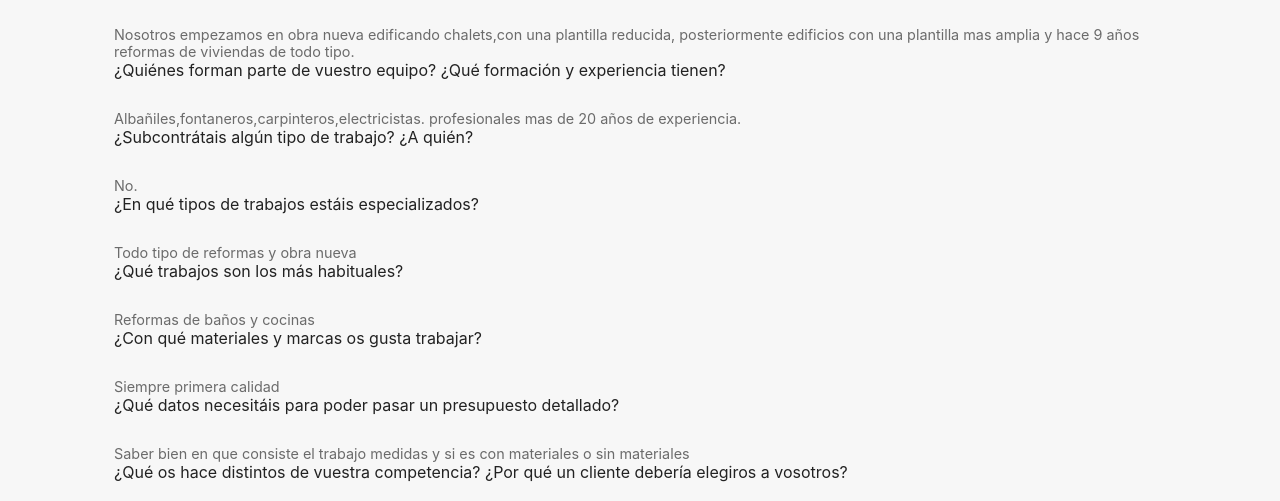
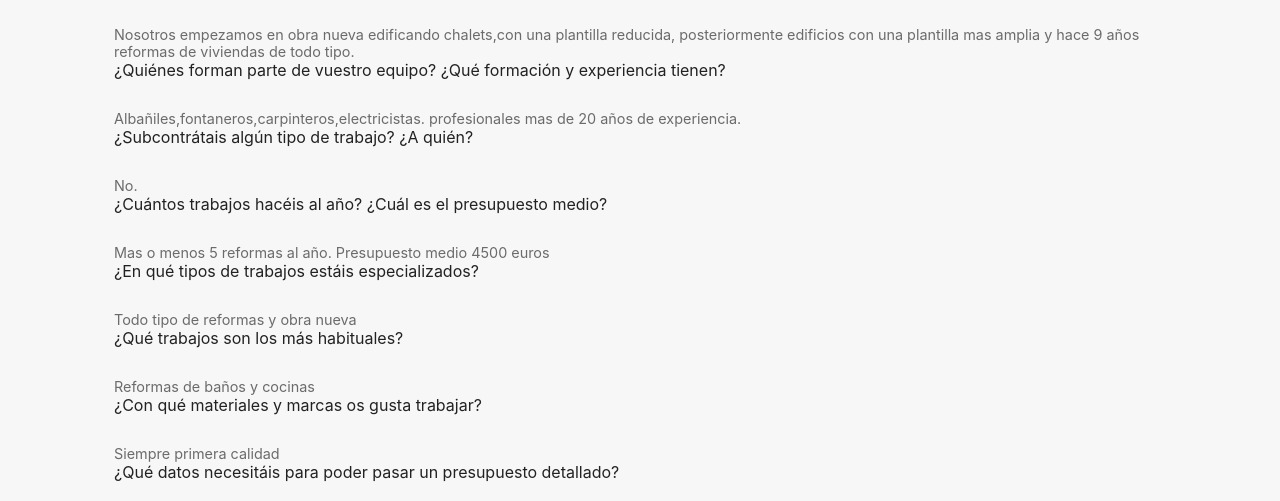
Before and after one commit to RMontesJ/Reformas-Asier, a PHP site: page / in a window 1280 px wide. Shown: the part 1386-1887 px from the top of the page. Run offline with PHP 8.4, Linux system fonts and the light colour scheme; some libraries are stand-ins or nearby versions.

Commit message:
Revert "Frases quitadas"
This reverts commit 1788ca3303eefafcf3c99d64abe81d3706f7921c.

```diff
--- a/index.php
+++ b/index.php
@@ -84,6 +84,9 @@
             <dt>¿Subcontrátais algún tipo de trabajo? ¿A quién?</dt>
             <dd class="muted">No.</dd>
 
+            <dt>¿Cuántos trabajos hacéis al año? ¿Cuál es el presupuesto medio?</dt>
+            <dd class="muted">Mas o menos 5 reformas al año. Presupuesto medio 4500 euros</dd>
+
             <dt>¿En qué tipos de trabajos estáis especializados?</dt>
             <dd class="muted">Todo tipo de reformas y obra nueva</dd>
 
```
